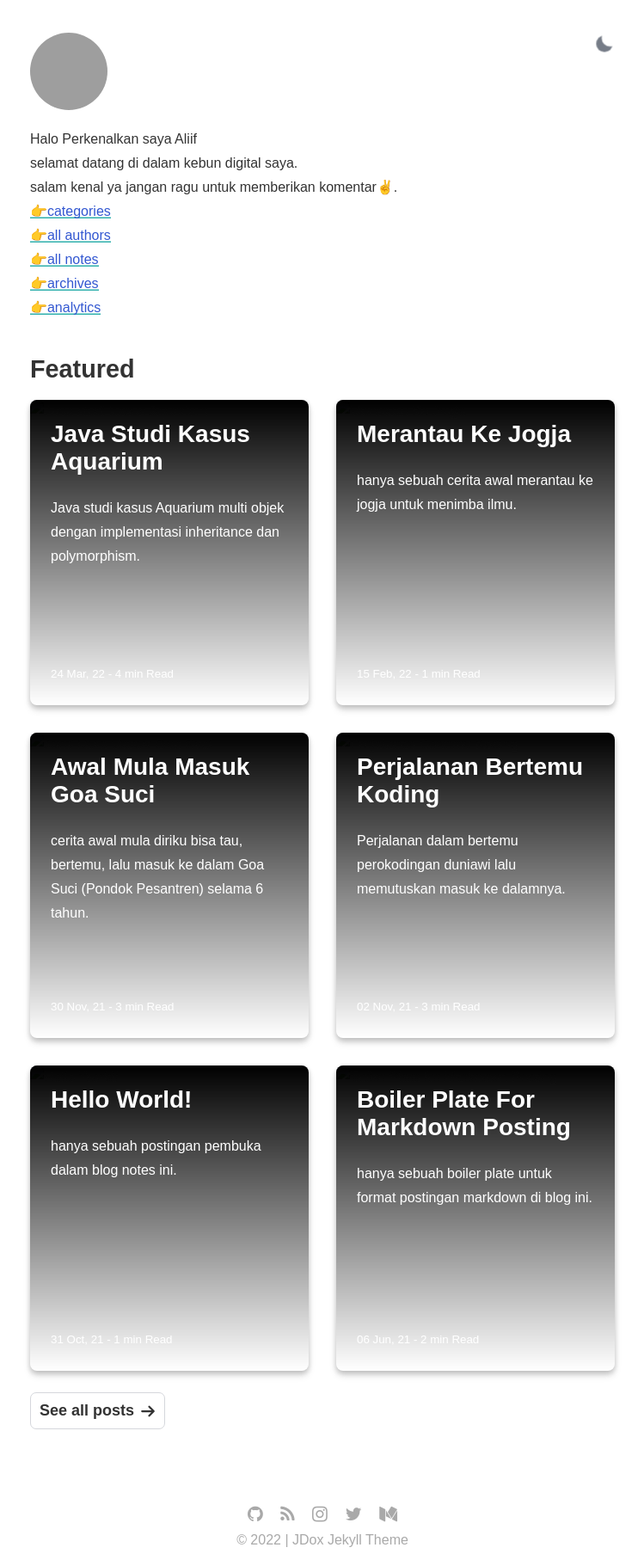
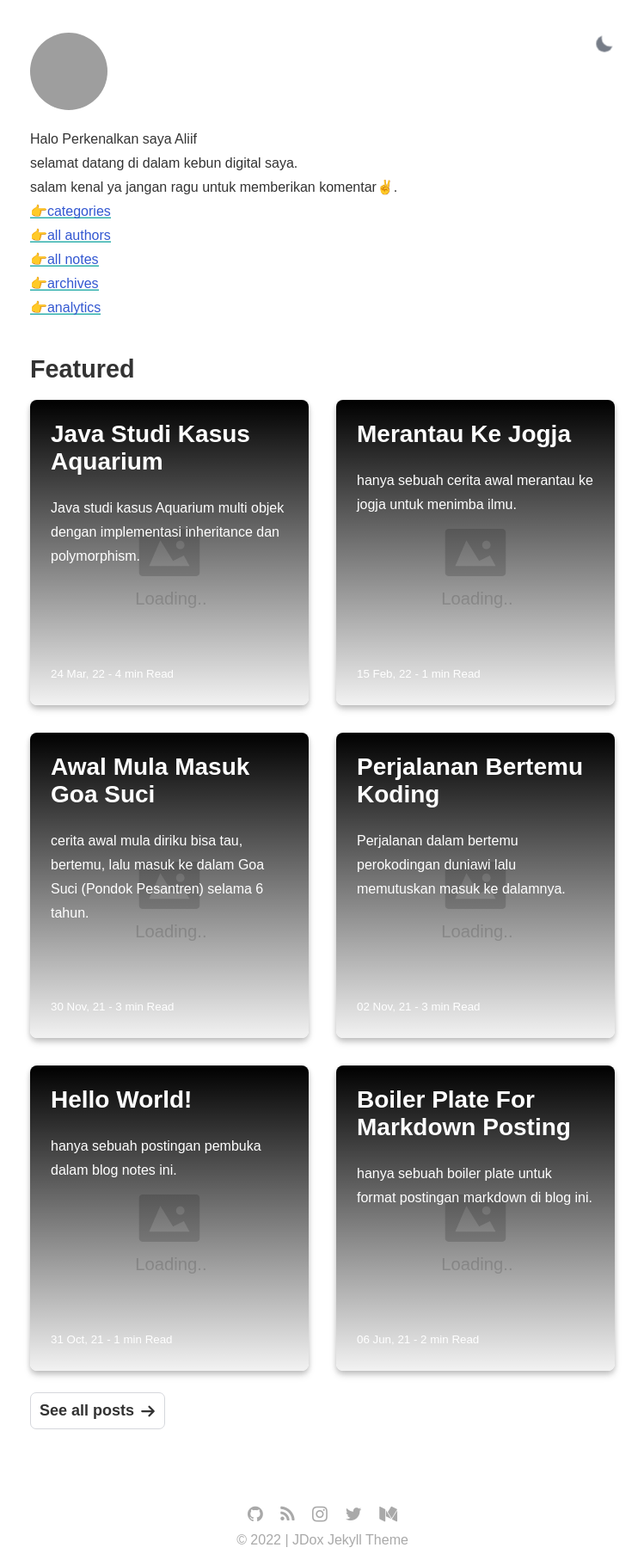
Before and after one commit to aliifam/jdox, a Jekyll site: the page built from index.html, in a window 1280 px wide. Shown: the whole page at 86% size, without its empty margins (265-1014 px from the left). Built offline with Jekyll 4.4.1, drawn with Linux system fonts in a browser that asks for light colours; some web fonts are replaced; the list of posts is cut into pages by our own code; grey boxes are pictures that could not be loaded.

Commit message:
fix: lazy image

```diff
--- a/blog.html
+++ b/blog.html
@@ -28,7 +28,7 @@ title: Blog
           <p style="display: none;">{{ post.title }} {{ post.description }}</p>
           <div class="card-wrapper">
             <div class="background"></div>
-            <img class="image lazyload" src="{{ site.url }}{{ site.baseurl }}{{ post.url }}/img/placeholder.svg" data-src="{% if post.thumb %} {{ site.url }}{{ site.baseurl }}{{ post.thumb }} {% else %} {{ site.default-thumb }} {% endif %}" alt="{{ post.title }}">
+            <img class="image lazyload" src="{{ site.url }}{{ site.baseurl }}/img/placeholder.svg" data-src="{% if post.thumb %} {{ site.url }}{{ site.baseurl }}{{ post.thumb }} {% else %} {{ site.default-thumb }} {% endif %}" alt="{{ post.title }}">
             <div class="kepala p-24"><h1 class="judul">{{ post.title }}</h1><p>{{ post.description }}</p></div>
             <div class="footer p-24">{% assign minute=post.content | number_of_words | divided_by: 265 | plus: 1 %}<small datetime="{{ post.date | date_to_xmlschema }}">{{ post.date | date: "%d %b, %y" }} - {% if post.minute %} {{ post.minute }} {% else %} {{ minute }} {% endif %} min Read</small></div>
           </div>
--- a/index.html
+++ b/index.html
@@ -28,7 +28,7 @@ layout: default
     <a href="{{ site.url }}{{ site.baseurl }}{{ post.url }}" class="mr-20">
       <div class="card-wrapper">
         <div class="background"></div>
-        <img class="image lazyload" src="{{ site.url }}{{ site.baseurl }}{{ post.url }}/img/placeholder.svg" data-src="{% if post.thumb %} {{ site.url }}{{ site.baseurl }}{{ post.thumb }} {% else %} {{ site.default-thumb }} {% endif %}"  alt="{{ post.title }}">
+        <img class="image lazyload" src="{{ site.url }}{{ site.baseurl }}/img/placeholder.svg" data-src="{% if post.thumb %} {{ site.url }}{{ site.baseurl }}{{ post.thumb }} {% else %} {{ site.default-thumb }} {% endif %}"  alt="{{ post.title }}">
         <div class="kepala p-24"><h1 class="judul">{{ post.title }}</h1><p>{{ post.description }}</p></div>
         <div class="footer p-24">{% assign minute=post.content | number_of_words | divided_by: 265 | plus: 1 %}<small datetime="{{ post.date | date_to_xmlschema }}">{{ post.date | date: "%d %b, %y" }} - {% if post.minute %} {{ post.minute }} {% else %} {{ minute }} {% endif %} min Read</small></div>
       </div>
```
